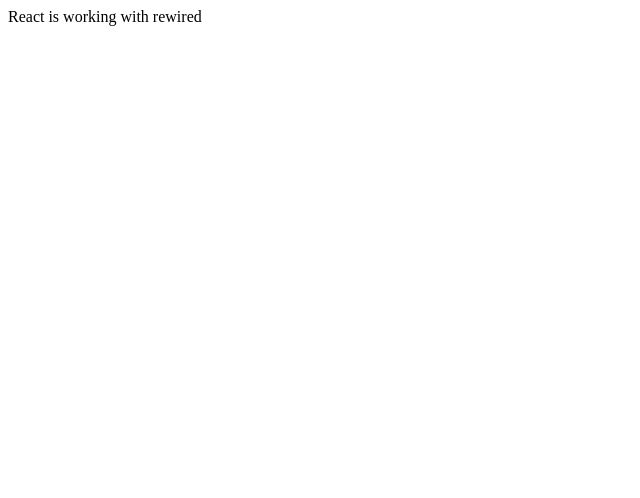
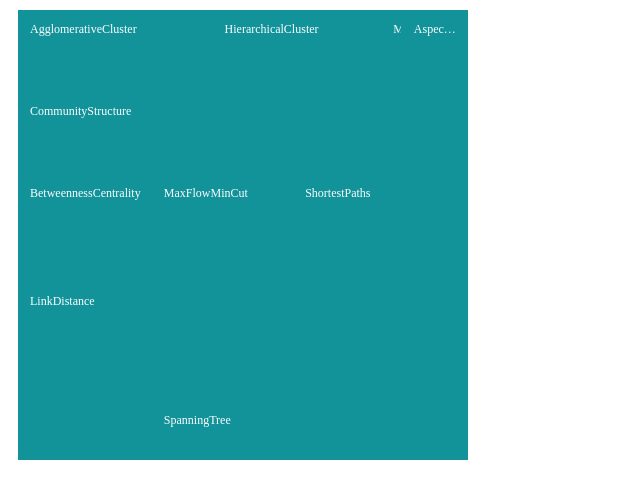
Before and after one commit to tangentlin/sas-embedable-react-vis, a React (Create React App) app: page / in a window 1280 px wide. Shown: the top 498 px of the page, without its empty margins (0-640 px from the left). Built offline with nearby package versions, Linux system fonts and the light colour scheme.

Commit message:
Add Treemap sample

```diff
--- a/src/App.tsx
+++ b/src/App.tsx
@@ -1,10 +1,11 @@
 import React from 'react';
+import { sampleData } from './components/TreemapDemo/sampleData';
+import { TreemapDemo } from './components/TreemapDemo/TreemapDemo';
 
 function App() {
+  const data = sampleData;
   return (
-    <div>
-      React is working with rewired
-    </div>
+    <TreemapDemo data={data} title={"Demo"} />
   );
 }
 
```
